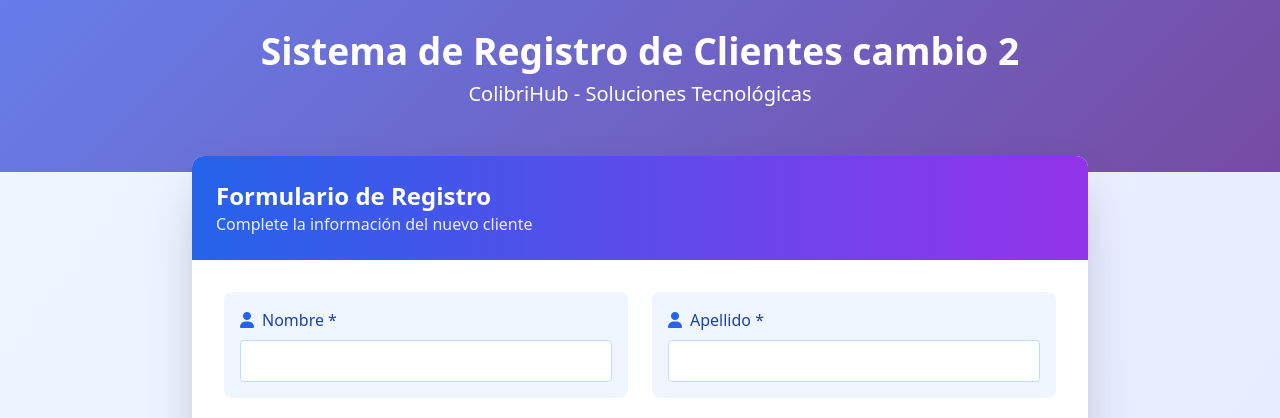
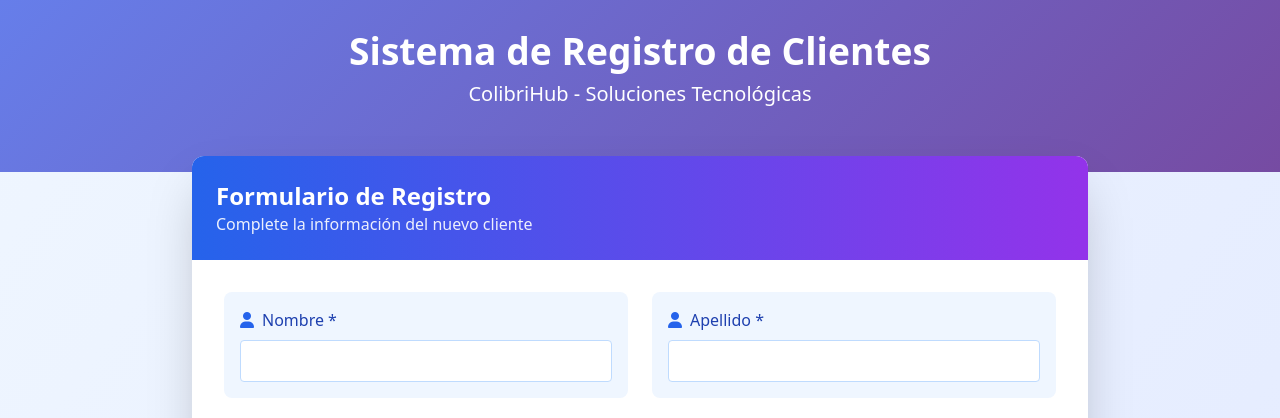
Before and after one commit to JuanLuis2002/app-prueba-actions, a PHP site: page / in a window 1280 px wide. Shown: the top 418 px of the page. Run offline with PHP 8.4, Linux system fonts and the light colour scheme.

Commit message:
prueba-4

```diff
--- a/index.php
+++ b/index.php
@@ -41,7 +41,7 @@
     <!-- Header con desarrolladores -->
     <header class="gradient-bg text-white py-8 px-4">
         <div class="container mx-auto text-center">
-            <h1 class="text-4xl font-bold mb-2 animate-pulse">Sistema de Registro de Clientes cambio 2</h1>
+            <h1 class="text-4xl font-bold mb-2 animate-pulse">Sistema de Registro de Clientes</h1>
             <p class="text-xl mb-8">ColibriHub - Soluciones Tecnológicas</p>
         </div>
     </header>
```
